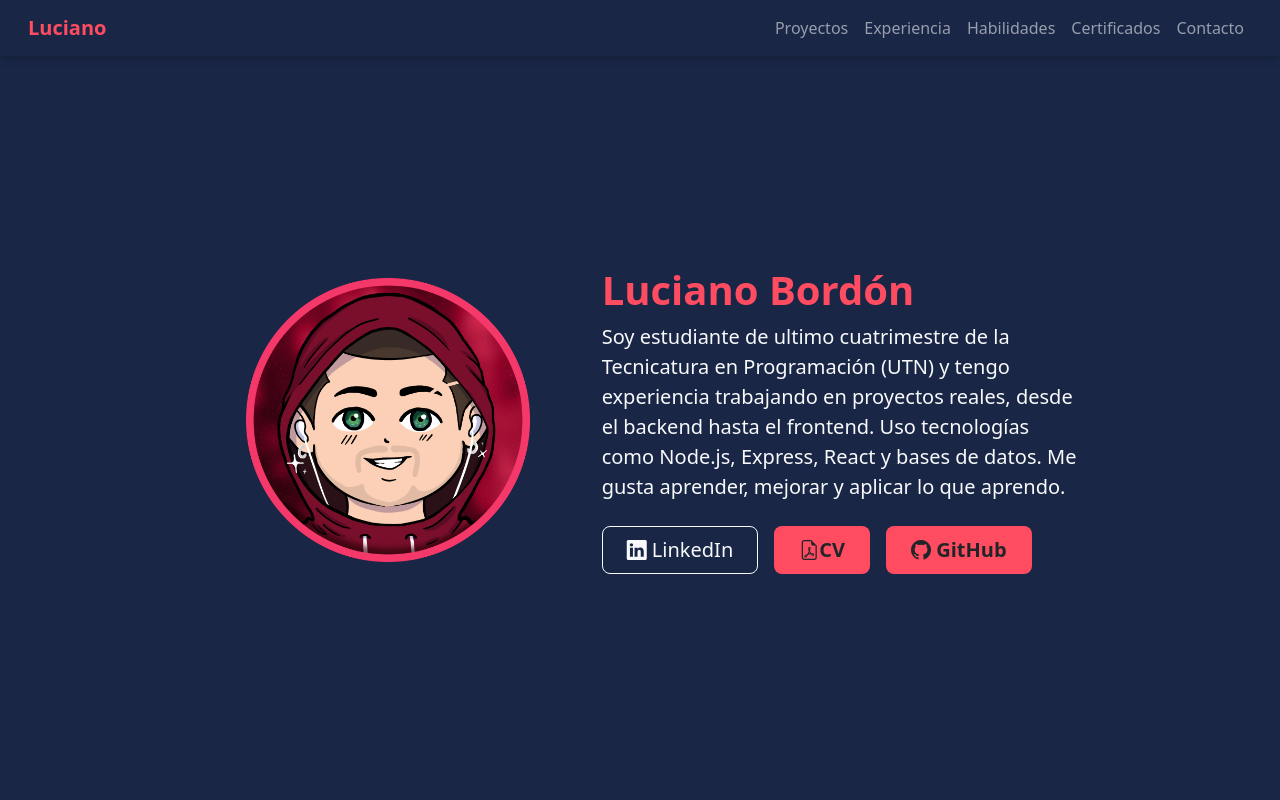
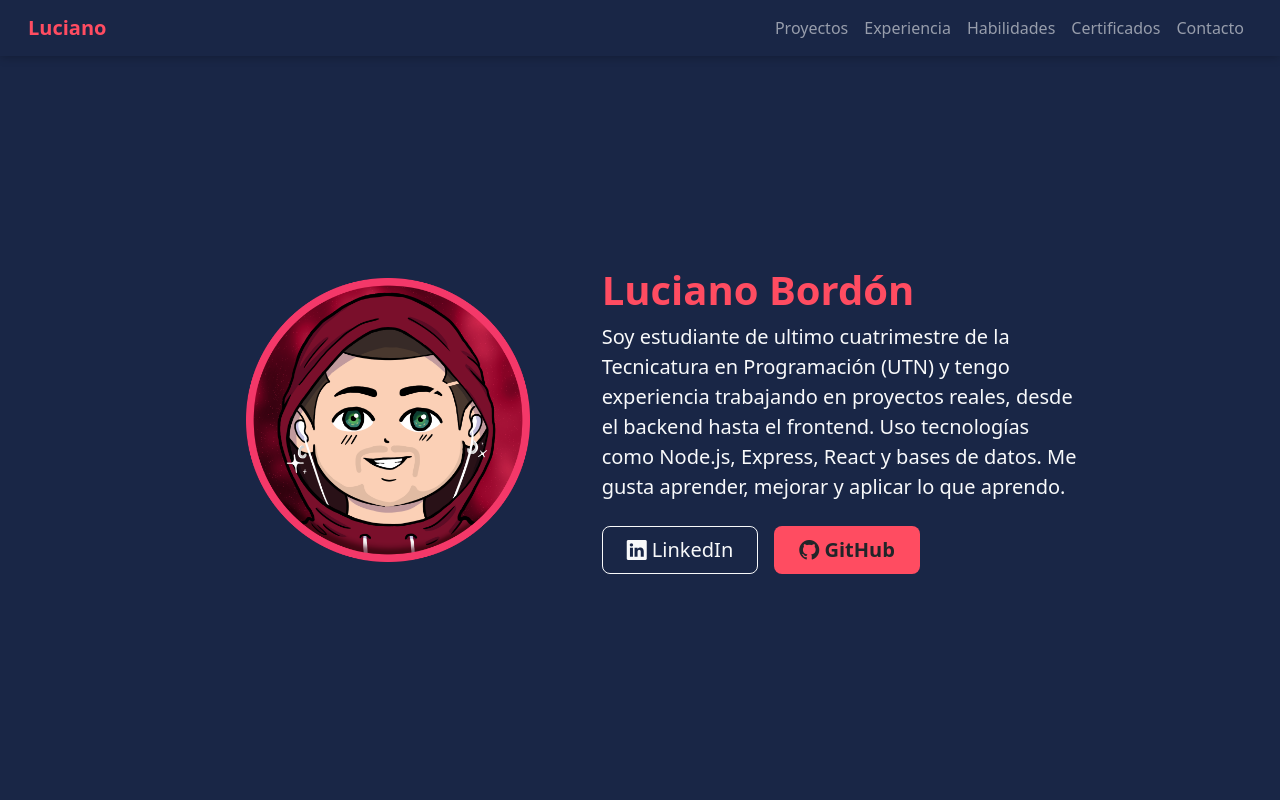
Before and after one commit to LucianoBDN/portfolio, a plain HTML site: page index.html in a window 1280 px wide. Shown: the top 800 px of the page. Drawn offline with nearby package versions, Linux system fonts and the light colour scheme; some icons are missing.

Commit message:
boton del cv fuera

```diff
--- a/index.html
+++ b/index.html
@@ -107,13 +107,6 @@
                 target="_blank"
               >
                 <i class="bi bi-linkedin"></i> LinkedIn
-              </a>
-              <a
-                href="https://drive.google.com/file/d/1YisqWfLjIB7iJO9xiJCmlsiZTKY8KQQt/view?usp=sharing"
-                class="btn btn-background text-dark fw-bold btn-lg px-4 py-2"
-                target="_blank"
-              >
-                <i class="bi bi-file-earmark-pdf"></i>CV
               </a>
               <a
                 href="https://github.com/LucianoBDN"
```
